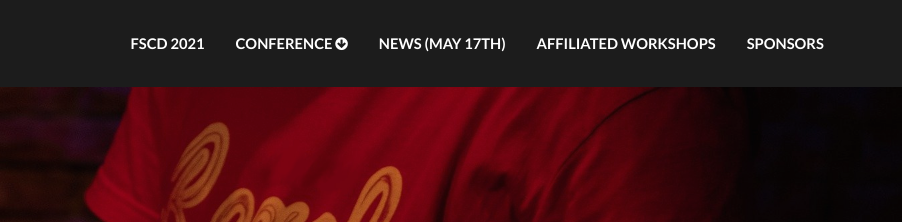
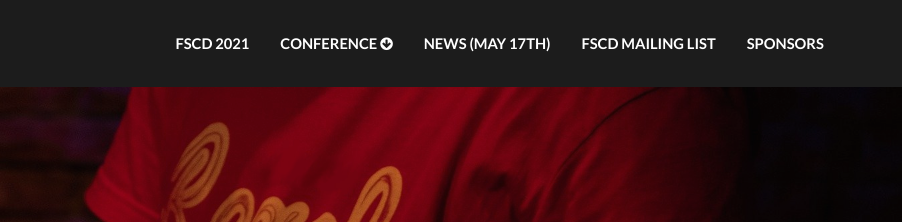
Before and after one commit to fscd2021/fscd2021, a plain HTML site: page index.html in a window 1280 px wide. Shown: the top 222 px of the page, 378-1280 px from the left. Drawn offline with Linux system fonts and the light colour scheme.

Commit message:
Agrego link a la lista de correos

```diff
--- a/index.html
+++ b/index.html
@@ -33,10 +33,11 @@
 	      <a href="cfp.html#dates">Important dates</a>
 	      <a href="accepted.html">Accepted papers</a>
 	      <a href="program.html">PROGRAM</a>
+	      <a href="Workshops.html">Affiliated Workshops</a>
 	    </div>
 	  </div>
 	  <div class="menuitem"><a href="news.html">News (May 17th)</a></div>
-	  <div class="menuitem"><a href="Workshops.html">Affiliated Workshops</a></div>
+	  <div class="menuitem"><a href="http://lists.dcc.fc.up.pt/mailman/listinfo/fscd.conference">FSCD Mailing List</a></div>
 	  <div class="menuitem"><a href="index.html#three">Sponsors</a></div>
 	  <!--<div class="menuitem"><a href="venue.html">Venue</a></div>-->
 	</nav>
```
Also changed, not shown: Workshops.html (+2 -1 lines), accepted.html (+2 -1 lines), cfp.html (+2 -1 lines), committees.html (+3 -2 lines), news.html (+2 -1 lines), program.html (+2 -1 lines).
